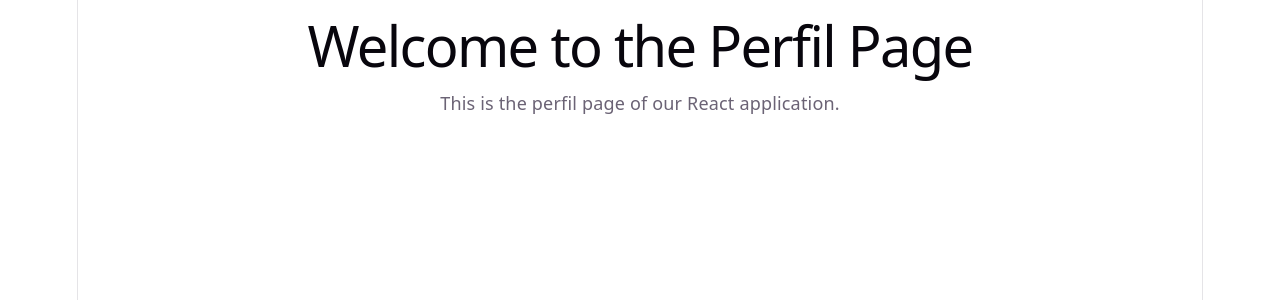
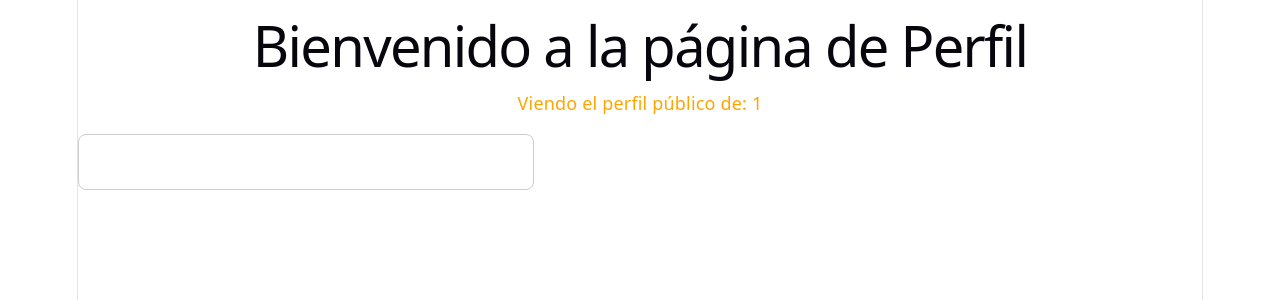
Before and after one commit to DyannStudent/react_Subnauticos2, a React (Vite) app in the folder react-practica/: page /perfil/1 in a window 1280 px wide. Shown: the top 300 px of the page. Built offline with nearby package versions, Linux system fonts and the light colour scheme.

Commit message:
Update Perfil.tsx
agrego mi parte del punto 5

```diff
--- a/react-practica/src/pages/Perfil.tsx
+++ b/react-practica/src/pages/Perfil.tsx
@@ -1,8 +1,51 @@
+import { useState, useEffect, useContext } from 'react';
+import { useParams } from 'react-router-dom';
+import { AuthContext } from '../context/AuthContext'; // Ajusta la ruta a tu contexto
+
 export function Perfil() {
+  // 1. Obtener el parámetro de la URL
+  const { usuario: usuarioUrl } = useParams<{ usuario: string }>();
+
+  // 2. Obtener el usuario autenticado del contexto
+  const auth = useContext(AuthContext);
+
+  // Verificar si el usuario de la URL coincide con el del contexto
+  const esUsuarioLogueado = auth?.usuario === usuarioUrl;
+
+  // 3. Estado propio (Contador de clics/me gusta)
+  const [meGusta, setMeGusta] = useState<number>(0);
+
+  // 4. useEffect propio: Guarda en localStorage la última visita
+  useEffect(() => {
+    const ahora = new Date().toLocaleString();
+    localStorage.setItem('ultimaVisitaPerfil', ahora);
+  }, []);
+
+  const handleIncrementar = () => {
+    setMeGusta((prev) => prev + 1);
+  };
+
   return (
     <div>
-      <h1>Welcome to the Perfil Page</h1>
-      <p>This is the perfil page of our React application.</p>
+      <h1>Bienvenido a la página de Perfil</h1>
+
+      {/* Verificación con useParams y useContext, si, gemini tambien me ayudo con esto */}
+      {esUsuarioLogueado ? (
+        <p style={{ color: 'green' }}>estas en tu perfilsegun yo ({usuarioUrl})</p>
+      ) : (
+        <p style={{ color: 'orange' }}>Viendo el perfil público de: {usuarioUrl}</p>
+      )}
+
+      {/* Tarjeta del ote */}
+      <section style={{
+        border: '1px solid #ccc',
+        borderRadius: '8px',
+        padding: '1.5rem',
+        marginTop: '1rem',
+        maxWidth: '400px'
+      }}>
+
+      </section>
     </div>
   );
 }
```
